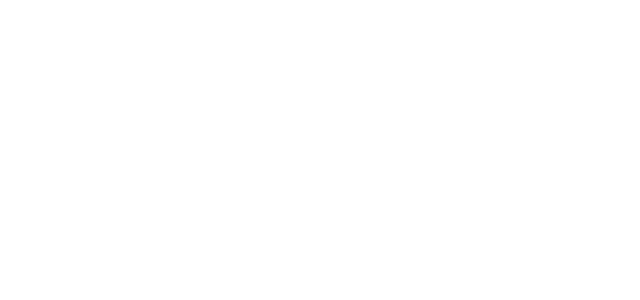
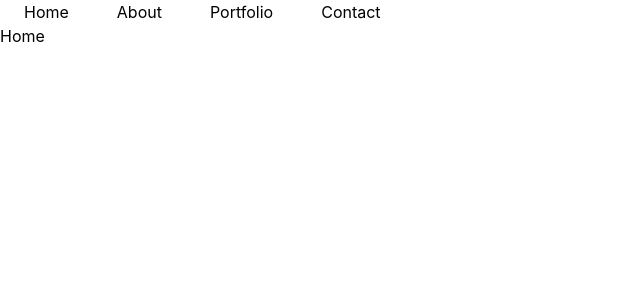
Before and after one commit to jeffkim1118/Portfolio, a React (Create React App) app: page / in a window 1280 px wide. Shown: the top 300 px of the page, without its empty margins (0-640 px from the left). Built offline with nearby package versions, Linux system fonts and the light colour scheme.

Commit message:
installed react router, tailwind css, and react icon

```diff
--- a/package.json
+++ b/package.json
@@ -8,6 +8,8 @@
     "@testing-library/user-event": "^13.5.0",
     "react": "^18.2.0",
     "react-dom": "^18.2.0",
+    "react-icons": "^4.11.0",
+    "react-router-dom": "^6.17.0",
     "react-scripts": "5.0.1",
     "web-vitals": "^2.1.4"
   },
@@ -34,5 +36,8 @@
       "last 1 firefox version",
       "last 1 safari version"
     ]
+  },
+  "devDependencies": {
+    "tailwindcss": "^3.3.3"
   }
 }
--- a/src/App.css
+++ b/src/App.css
@@ -1,38 +1,7 @@
-.App {
+@tailwind base;
+@tailwind components;
+@tailwind utilities;
+
+.navbar li{
   text-align: center;
 }
-
-.App-logo {
-  height: 40vmin;
-  pointer-events: none;
-}
-
-@media (prefers-reduced-motion: no-preference) {
-  .App-logo {
-    animation: App-logo-spin infinite 20s linear;
-  }
-}
-
-.App-header {
-  background-color: #282c34;
-  min-height: 100vh;
-  display: flex;
-  flex-direction: column;
-  align-items: center;
-  justify-content: center;
-  font-size: calc(10px + 2vmin);
-  color: white;
-}
-
-.App-link {
-  color: #61dafb;
-}
-
-@keyframes App-logo-spin {
-  from {
-    transform: rotate(0deg);
-  }
-  to {
-    transform: rotate(360deg);
-  }
-}
--- a/src/App.js
+++ b/src/App.js
@@ -1,10 +1,15 @@
 import './App.css';
 import Navbar from './components/navbar'
+import {Routes, Route} from 'react-router-dom';
+import Home from './components/home';
 
 function App() {
   return (
     <div className="App">
       <Navbar/>
+      <Routes>
+        <Route exact path='/' element={<Home />}/>
+      </Routes>
     </div>
   );
 }
--- /dev/null
+++ b/src/components/home.jsx
@@ -0,0 +1,7 @@
+export default function Home(){
+    return(
+        <div>
+            Home
+        </div>
+    )
+}
--- a/src/components/navbar.jsx
+++ b/src/components/navbar.jsx
@@ -1,8 +1,14 @@
 
 export default function Navbar() {
     return(
-        <div>
-
+        <div className="bg-yellow-10 w-screen content-right">
+            <ul className="navbar flex ">
+                <li><a></a></li>
+                <li><a className="nav-link m-6" href="#">Home</a></li>
+                <li><a className="nav-link m-6" href="#">About</a></li>
+                <li><a className="nav-link m-6" href="#">Portfolio</a></li>
+                <li><a className="nav-link m-6" href="#">Contact</a></li>
+            </ul>
         </div>
     )
 }
--- /dev/null
+++ b/tailwind.config.js
@@ -0,0 +1,10 @@
+/** @type {import('tailwindcss').Config} */
+module.exports = {
+  content: [
+    "./src/**/*.{js,jsx,ts,tsx}",
+  ],
+  theme: {
+    extend: {},
+  },
+  plugins: [],
+}
```
Also changed, not shown: src/index.js (+9 -8 lines), 2 other files (tests, documents, lock files or other folders).
